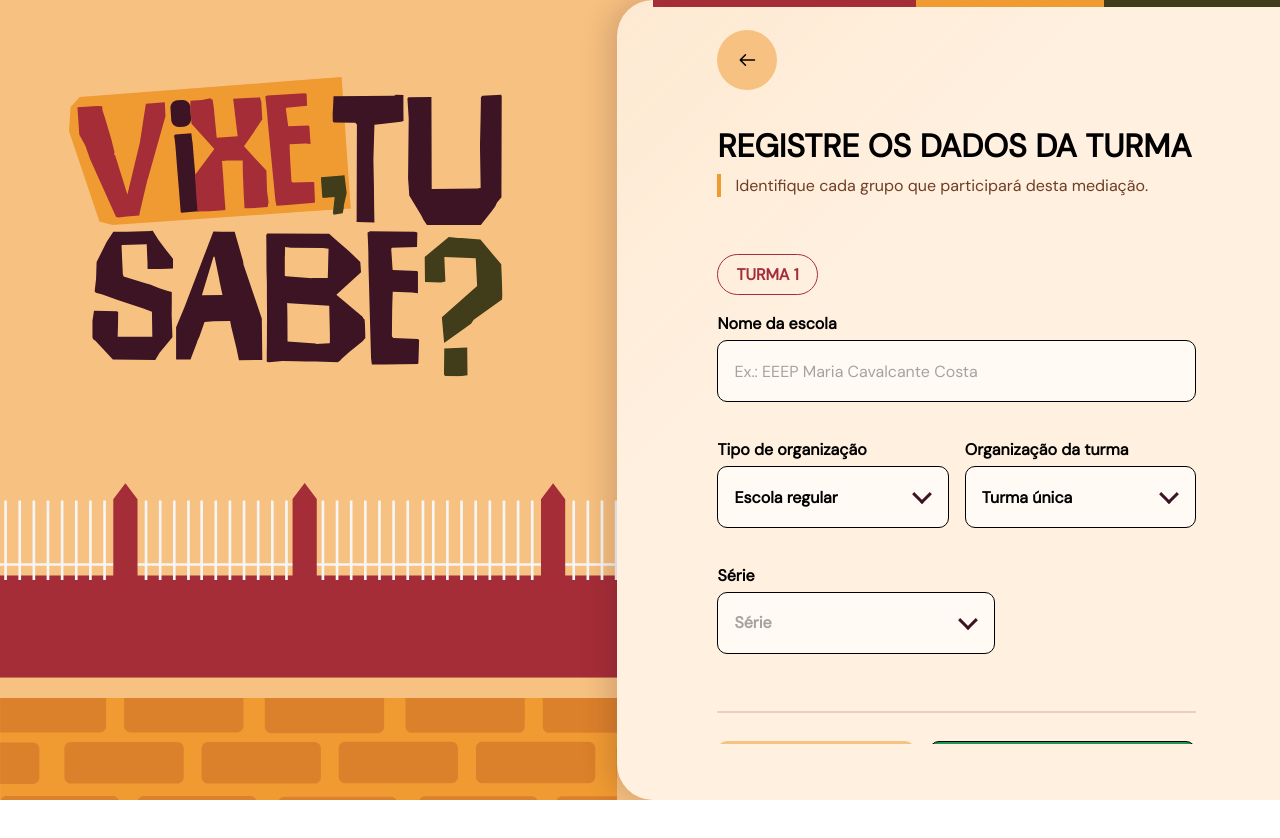
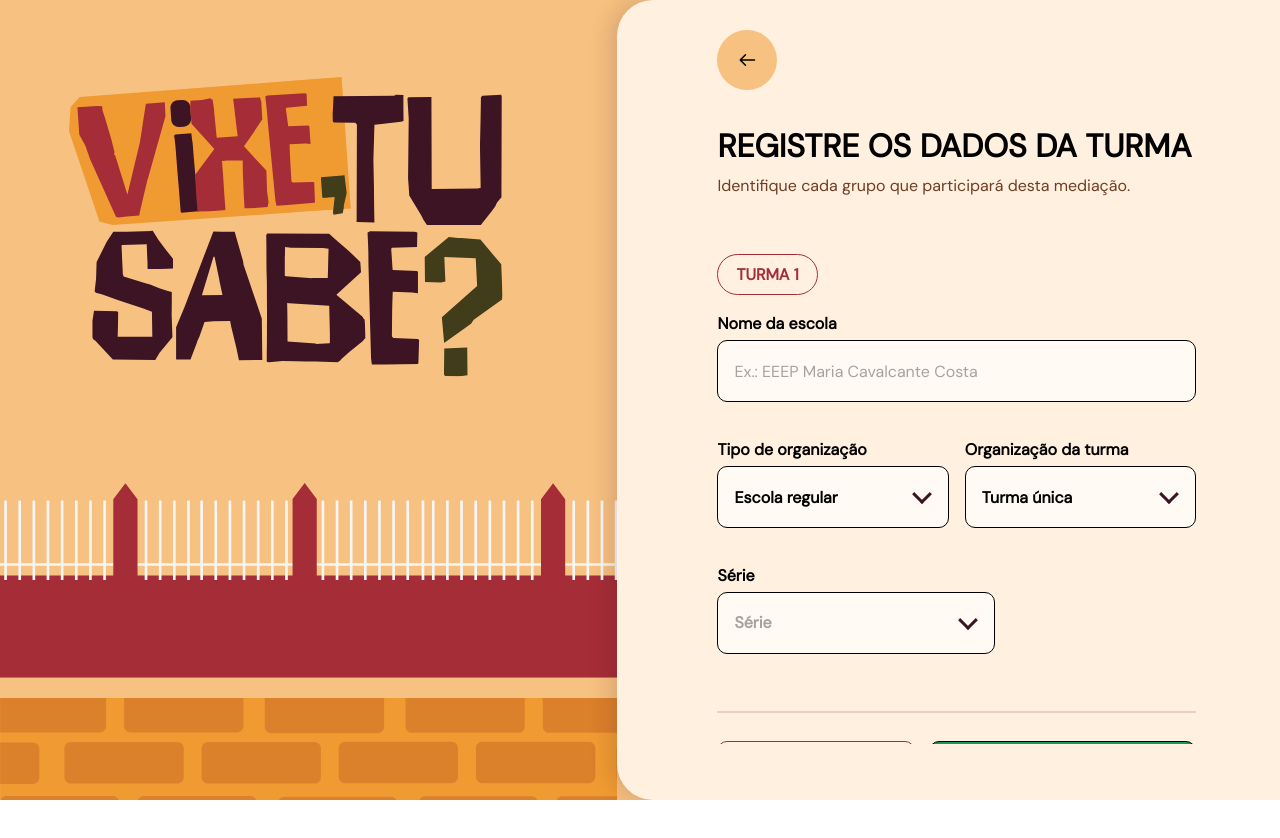
Before and after one commit to CSCAQXD/QUIZ-vixe-tu-sabe, a React app in the folder frontend/: page /cadastro-turmas in a window 1280 px wide. Shown: the top 838 px of the page. Built offline with nearby package versions, Linux system fonts and the light colour scheme; the HTML template or start-up script is replaced by a standard one.

Commit message:
style(cadastro): reduz camadas visuais do painel

```diff
--- a/frontend/src/pages/CadastroTurmas/CadastroTurmasPage.css
+++ b/frontend/src/pages/CadastroTurmas/CadastroTurmasPage.css
@@ -16,20 +16,8 @@
     padding: clamp(30px, 3.7vh, 40px) clamp(48px, 6.55vw, 126px) clamp(42px, 7vh, 76px) clamp(62px, 7.85vw, 151px);
     overflow: hidden;
     border-radius: 36px 0 0 36px;
-    background:
-        linear-gradient(135deg, rgb(247 193 129 / 14%), transparent 34%),
-        #fff0df;
-    box-shadow: -8px 0 28px rgb(60 20 35 / 18%);
-}
-
-.registration-page__panel::before {
-    position: absolute;
-    top: 0;
-    right: 0;
-    left: 36px;
-    height: 7px;
-    background: linear-gradient(90deg, #a52d37 0 42%, #f09b32 42% 72%, #413c19 72%);
-    content: "";
+    background: #fff0df;
+    box-shadow: -6px 0 22px rgb(60 20 35 / 16%);
 }
 
 .registration-page__content {
@@ -87,8 +75,6 @@
     margin: 0 0 clamp(28px, 4vh, 42px);
     color: #6f3d25;
     font-size: clamp(1rem, 1.05vw, 1.15rem);
-    padding-left: 14px;
-    border-left: 4px solid #f09b32;
     line-height: 1.45;
 }
 
@@ -114,8 +100,9 @@
 }
 
 .registration-page__actions .button--secondary {
-    border: 0;
-    background: #f7c181;
+    border-color: #a52d37;
+    color: #a52d37;
+    background: transparent;
 }
 
 .turma-form .form-field__input {
```
